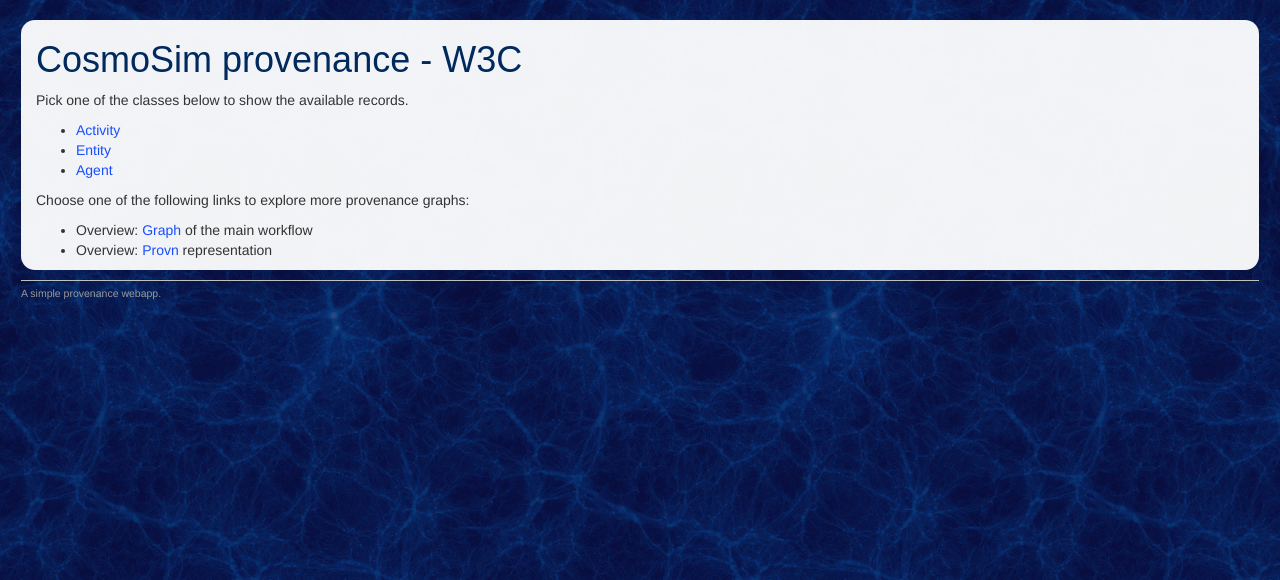
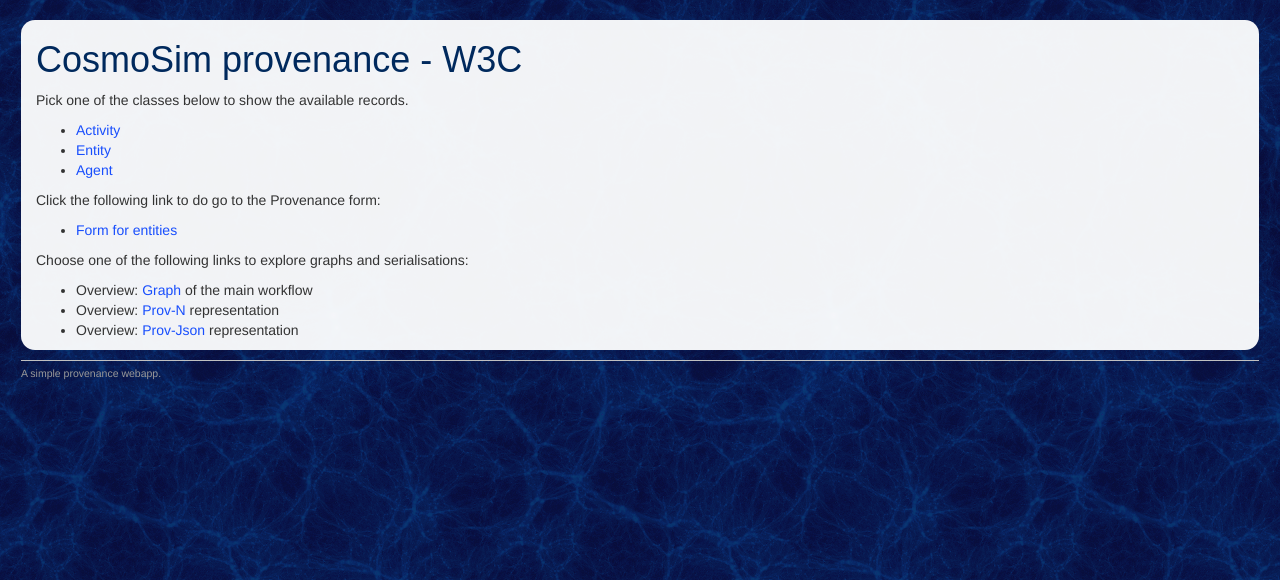
Before and after one commit to kristinriebe/django-provenance, a Django app: page /w3c/ in a window 1280 px wide. Shown: the top 580 px of the page. Run offline with Django 3.2, Linux system fonts and the light colour scheme; some libraries are stand-ins or nearby versions.

Commit message:
Changes from before the InterOp, only w3c-app properly working.

```diff
--- a/core/static/core/style.css
+++ b/core/static/core/style.css
@@ -9,7 +9,7 @@
   color: #333;
   padding-left: 1.5em;
   padding-right: 1.5em;
-  background-image: url("/static/core/background.png");url('{% static 'core/DroidSans.ttf' %}');
+  background-image: url("/static/core/background.png");
   background-color: #000066;
   background-repeat: repeat;
 }
--- a/data/insert_data_w3c.sql
+++ b/data/insert_data_w3c.sql
@@ -9,12 +9,12 @@
 DELETE FROM prov_w3c_wasattributedto;
 
 INSERT INTO prov_w3c_activity (id, label, type, subtype, code, parameter, description, startTime, endTime, docuLink) VALUES
-  ("mdr1:act_simulation", "MDR1 simulation", "cs:simulation", "", "ART", "{force resolution: , starting redshift: ...}", "The simulation MultiDark Run 1","2012", "2012", "Prada et al. (2012), MNRAS, 423, 3018, http://adsabs.harvard.edu/abs/2012MNRAS.423.3018P"),
+  ("mdr1:act_simulation", "MDR1 simulation", "cs:simulation", "", "ART", "{'force resolution': '7 kpc/h', 'starting redshift': 65.0}", "The simulation MultiDark Run 1","2012", "2012", "Prada et al. (2012), MNRAS, 423, 3018, http://adsabs.harvard.edu/abs/2012MNRAS.423.3018P"),
   ("mdr1:act_fof", "MDR1 FOF halo finding", "cs:post-processing", "cs:halofinder", "FOF", "{rel. linking length: 0.17}", "Running the FOF halo finder, basic linking length 0.17", "-", "-", "Riebe et al. (2013), AN, 334, 691, http://adsabs.harvard.edu/abs/2013AN....334..691R"),
   ("mdr1:act_fofc", "MDR1 FOFc halo finding, c-version", "cs:post-processing", "cs:halofinder", "FOF", "{rel. linking length: 0.2}", "Running the FOF halo finder, basic linking length 0.2", "-", "-", "Riebe et al. (2013), AN, 334, 691, http://adsabs.harvard.edu/abs/2013AN....334..691R"),
   ("mdr1:act_fofmtree", "MDR1 FOFMtree building", "cs:post-processing", "cs:mergertreebuilding", "FOF tree builder", "{}", "Building the merger tree for a FOF halo finder", "-", "-", "-"),
   ("mdr1:act_rockstar", "MDR1 Rockstar building", "cs:post-processing", "cs:mergertreebuilding", "Rockstar", "{}", "Building the Rockstar catalog + merger tree", "-", "-", "-"),
-  ("mdpl2:act_simulation", "MDPL2 simulation", "cs:simulation", "", "ART", "{}", "The MDPL2 simulation","2014", "2014", "Klypin, Yepes, Gottlöber, Prada, Heß, (2016) MNRAS 457, 4340, http://adsabs.harvard.edu/abs/2012MNRAS.423.3018P"),
+  ("mdpl2:act_simulation", "MDPL2 simulation", "cs:simulation", "", "ART", "{'force resolution': '5 to 13 kpc/h', 'starting redshift': 120.0}", "The MDPL2 simulation","2014", "2014", "Klypin, Yepes, Gottlöber, Prada, Heß, (2016) MNRAS 457, 4340"),
   ("mdpl2:act_fof", "MDPL2 FOF halo finding", "cs:post-processing", "cs:halofinder", "FOF", "{}", "Running the FOF halo finder, basic linking length 0.17", "-", "-", "Riebe et al. (2013), AN, 334, 691, http://adsabs.harvard.edu/abs/2013AN....334..691R"),
   ("mdpl2:act_rockstar", "MDPL2 Rockstar building", "cs:post-processing", "cs:mergertreebuilding", "Rockstar", "{}", "Building the Rockstar catalog + merger tree", "-", "-", "-"),
   ("mdpl2:act_galacticus", "Running Galacticus on MDPL2", "cs:post-processing", "cs:galaxybuilding", "Galacticus", "{}", "Building the Galacticus galaxy catalog", "2015-07-01", "2015-09-01", "Behroozi, Wechsler and Wu, 2013, APJ 762, 109")
--- a/prov_w3c/static/prov_w3c/provgraphs.js
+++ b/prov_w3c/static/prov_w3c/provgraphs.js
@@ -25,10 +25,10 @@
 var path = sankey.link();
 
 // get activity id from div with id="activity_id":
-var activity_id = d3.select("#activity_id").text();
+//var activity_id = d3.select("#activity_id").text();
 
 // load the data
-var jsonurl = 'graphjson' // append graphjson to the path to get json representation of data
+var jsonurl = 'graphjson';  // append graphjson to the path to get json representation of data
 d3.json(jsonurl, function(prov) {
   sankey
       .nodes(prov.nodes)
--- a/prov_w3c/templates/prov_w3c/index.html
+++ b/prov_w3c/templates/prov_w3c/index.html
@@ -14,10 +14,18 @@
 </ul>
 
 <p>
-    Choose one of the following links to explore more provenance graphs:
+    Click the following link to do go to the Provenance form:
+</p>
+<ul>
+    <li><a href="{% url 'prov_w3c:get_entityId' %}">Form for entities</a></li>
+</ul>
+
+<p>
+    Choose one of the following links to explore graphs and serialisations:
 </p>
 <ul>
     <li>Overview: <a href="{% url 'prov_w3c:graph' %}">Graph</a> of the main workflow</li>
-    <li>Overview: <a href="{% url 'prov_w3c:provn' %}">Provn</a> representation</li>
+    <li>Overview: <a href="{% url 'prov_w3c:provn' %}">Prov-N</a> representation</li>
+    <li>Overview: <a href="{% url 'prov_w3c:provjson' %}">Prov-Json</a> representation</li>
 </ul>
 {% endblock %}
--- a/prov_w3c/urls.py
+++ b/prov_w3c/urls.py
@@ -19,6 +19,7 @@
     # agents
     url(r'^agents/$', views.AgentsView.as_view(), name='agents'),
     url(r'^agents/(?P<pk>[0-9a-zA-Z.:_-]+)/$', views.AgentDetailView.as_view(), name='agent_detail'),
+
     # graphs
     url(r'^graph/$', views.graph, name='graph'),
     url(r'^graph/graphjson$', views.fullgraphjson, name='graphjson'),
@@ -26,6 +27,11 @@
 #    url(r'^graph/mdpl2$', views.graphsingle, name='graph'),
 #    url(r'^graph/(?[0-9a-zA-Z.:_-]+)/graphjson$', views.graphjsonact, name='graphjsonact'),
 
+    # provenance graph for given entity using form
+    url(r'^form/$', views.get_entityId, name='get_entityId'),
+    url(r'^(?P<entity_id>[0-9a-zA-Z.:_-]+)/detail/$', views.provdetail, name='provdetail'),
+    url(r'^(?P<entity_id>[0-9a-zA-Z.:_-]+)/detail/graphjson$', views.provdetailjson, name='provdetail'),
+
     # serialisations
     url(r'^provn/$', views.provn, name='provn'),
     url(r'^provjson/$', views.provjson, name='provjson'),
--- a/prov_w3c/views.py
+++ b/prov_w3c/views.py
@@ -1,6 +1,6 @@
 # -*- coding: utf-8 -*-
-from django.shortcuts import render
-from django.http import HttpResponse
+from django.shortcuts import get_object_or_404, render
+from django.http import HttpResponse, HttpResponseRedirect
 from django.core.urlresolvers import reverse
 from django.views import generic
 import json
@@ -9,6 +9,7 @@
 from django.core import serializers
 from rest_framework.renderers import JSONRenderer
 import codecs  # for adding BOM mark at beginning of responses (e.g. json with umlauts)
+from .forms import EntityForm
 
 from .models import Activity, Entity, Used, WasGeneratedBy, Agent, WasAssociatedWith, WasAttributedTo
 
@@ -213,6 +214,7 @@
     return HttpResponse(codecs.BOM_UTF8 + json.dumps(prov_dict, indent=4, ensure_ascii=False).encode('utf8'), content_type='text/plain', charset='utf-8')
 
 def fullgraphjson(request):
+    """"Construct json from all objects in database, for graph view"""
     #activity = get_object_or_404(Activity, pk=activity_id)
     #return HttpResponse(json.dumps(data), content_type='application/json')
     #activity_dict = {'id': activity.id, 'label': activity.label, 'type': activity.type, 'description': activity.description}
@@ -286,62 +288,161 @@
 
     return JsonResponse(prov_dict)
 
-def graphjsonact(request):
-    activity = get_object_or_404(Activity, pk=activity_id)
 
-    activity_list = Activity.objects.all()
-    entity_list = Entity.objects.all()
-    agent_list = Agent.objects.all()
+def get_entityId(request):
+    """Get entity_id from a form"""
 
-    used_list = Used.objects.all()
-    wasGeneratedBy_list = WasGeneratedBy.objects.all()
-    wasAssociatedWith_list = WasAssociatedWith.objects.all()
-    wasAttributedTo_list = WasAttributedTo.objects.all()
-    #hadMember_list = HadMember.objects.all()
+    # Get the context from the request.
+    #context = RequestContext(request)
 
+    if request.method == 'POST':
+        form = EntityForm(request.POST)
+        # check whether it's valid:
+        if form.is_valid():
+        # process the data in form.cleaned_data as required
+            try:
+                #detail = form.cleaned_data['detail_flag']
+                #print "detail: ", detail
+
+                # get the entity from entity table:
+                print "entity_id: ", form.cleaned_data['entity_id']
+                entity = Entity.objects.get(id=form.cleaned_data['entity_id'])
+
+                return HttpResponseRedirect('/w3c/' + str(entity.id) + '/detail')
+
+            except ValueError:
+                form = EntityForm(request.POST)
+        else:
+            #print form.errors # or add_error??
+            pass
+
+    # if a GET (or any other method) we'll create a blank form
+    else:
+        form = EntityForm()
+
+    return render(request, 'prov_w3c/entity_form.html', {'form': form})
+
+
+def provdetail(request, entity_id):
+    entity = get_object_or_404(Entity, pk=entity_id)
+
+    return render(request, 'prov_w3c/provdetail.html', {'entity': entity})
+
+
+def provdetailjson(request, entity_id):
+
+    entity = get_object_or_404(Entity, pk=entity_id)
+    #print "entity: ", entity
     nodes_dict = []
     count_nodes = 0
-    count_act = 0
-
     links_dict = []
     count_link = 0
 
-    map_activity_ids = {}
-    map_entity_ids = {}
-    map_agent_ids = {}
+    map_nodes_ids = {}
+    prov = {
+        'nodes_dict': nodes_dict,
+        'links_dict': links_dict,
+        'map_nodes_ids': map_nodes_ids,
+        'count_nodes': count_nodes,
+        'count_link': count_link
+    }
+
+    # put first entity into json:
+    prov['nodes_dict'].append({'name': entity.label, 'type': 'entity'})
+    prov['map_nodes_ids'][entity.id] = prov['count_nodes']
+    prov['count_nodes'] = prov['count_nodes'] + 1
+
+    prov = find_entity_detail(entity, prov)
+
+    #print "prov: ", prov
+
+    prov_dict = {"nodes": prov['nodes_dict'], "links": prov['links_dict']}
+
+    return JsonResponse(prov_dict)
 
 
-    for a in activity_list:
-        nodes_dict.append({"name": a.label, "type": "activity"})
-        map_activity_ids[a.id] = count_nodes
-        count_nodes = count_nodes + 1
+def find_entity_detail(entity, prov):
+    """Find an entity (backwards), detail view"""
 
-    for e in entity_list:
-        nodes_dict.append({"name": e.label, "type": "entity"})
-        map_entity_ids[e.id] = count_nodes
-        count_nodes = count_nodes + 1
+    if "prov:collection" not in entity.type.split(';'):
+        # track the provenance information backwards
+        queryset = WasGeneratedBy.objects.filter(entity=entity.id)
+        print "queryset: ", queryset
+        if (len(queryset) == 0):
+            # nothing found
+            pass
+        elif (len(queryset) > 1):
+            raise ValueError("More than one wasGeneratedBy-relation found. Does this make any sense?")
+        elif (len(queryset) == 1):
+            wg = queryset[0]
+            print "Entity " + entity.id + " wasGeneratedBy activity: ", wg.activity.id
 
-    for ag in agent_list:
-        nodes_dict.append({"name": ag.label, "type": "agent"})
-        map_agent_ids[ag.id] = count_nodes
-        count_nodes = count_nodes + 1
+            # add activity to prov-json for graphics, if not yet done
+            # (use map_activity_ids for easier checking)
 
-    # add links (source, target, value)
-    for u in used_list:
-        links_dict.append({"source": map_activity_ids[u.activity.id], "target": map_entity_ids[u.entity.id], "value": 0.5, "type": "used"})
-        count_link = count_link + 1
+            if wg.activity.id not in prov['map_nodes_ids']:
+                prov['nodes_dict'].append({'name': wg.activity.label, 'type': 'activity'})
+                prov['map_nodes_ids'][wg.activity.id] = prov['count_nodes']
+                prov['count_nodes'] = prov['count_nodes'] + 1
 
-    for w in wasGeneratedBy_list:
-        links_dict.append({"source": map_entity_ids[w.entity.id], "target": map_activity_ids[w.activity.id], "value": 0.5, "type": "wasGeneratedBy"})
-        count_link = count_link + 1
+                # also add affiliated agent, if exists
+                queryset = WasAssociatedWith.objects.filter(activity=wg.activity.id)
+                for wa in queryset:
+                    agent = Agent.objects.filter(id=wa.agent.id)[0]
+                    print "agent: ", agent
 
-    for w in wasAssociatedWith_list:
-        links_dict.append({"source": map_activity_ids[w.activity.id], "target": map_agent_ids[w.agent.id], "value": 0.2, "type": "wasAssociatedWith"})
-        count_link = count_link + 1
+                    # add agent to nodes
+                    prov['nodes_dict'].append({'name': agent.label, 'type': 'agent'})
+                    prov['map_nodes_ids'][agent.id] = prov['count_nodes']
+                    prov['count_nodes'] = prov['count_nodes'] + 1
 
-    for w in wasAttributedTo_list:
-        links_dict.append({"source": map_entity_ids[w.entity.id], "target": map_agent_ids[w.agent.id], "value": 0.2, "type": "wasAttributedTo"})
-        count_link = count_link + 1
+                    # add wasAssociatedWith-link
+                    prov['links_dict'].append({"source": prov['map_nodes_ids'][wg.activity.id], "target": prov['map_nodes_ids'][agent.id], "value": 0.2, "type": "wasAssociatedWith"})
+                    prov['count_link'] = prov['count_link'] + 1
 
-    prov_dict = {"nodes": nodes_dict, "links": links_dict}
-    return JsonResponse(prov_dict)
+
+                # follow provenance along this activity
+                prov = find_activity_detail(wg.activity, prov)
+
+            # add wasGeneratedBy-link
+            prov['links_dict'].append({"source": prov['map_nodes_ids'][wg.entity.id], "target": prov['map_nodes_ids'][wg.activity.id], "value": 0.2, "type": "wasGeneratedBy"})
+            prov['count_link'] = prov['count_link'] + 1
+
+
+            # there should be only ONE activity (or -collection)
+            # that generated this entity
+
+
+    # if nothing found until now, then I have reached an endpoint in the graph
+    #print "Giving up, no more provenance for entity found."
+    return prov
+
+
+def find_activity_detail(activity, prov):
+    """Find an activity (backwards), detail view"""
+
+    queryset = Used.objects.filter(activity=activity.id)
+
+    # There definitely can be more than one used-relation
+    if len(queryset) == 0:
+        pass
+    else:
+        for u in queryset:
+            if "prov:collection" not in u.entity.type.split(';'):
+                print "Activity " + activity.id + " used entity ", u.entity.id
+                # add entity to prov-json, if not yet done
+                if u.entity.id not in prov['map_nodes_ids']:
+                    prov['nodes_dict'].append({'name': u.entity.label, 'type': 'entity'})
+                    prov['map_nodes_ids'][u.entity.id] = prov['count_nodes']
+                    prov['count_nodes'] = prov['count_nodes'] + 1
+
+                    # follow this entity's provenance
+                    prov = find_entity_detail(u.entity, prov)
+
+                # add used-link:
+                prov['links_dict'].append({"source": prov['map_nodes_ids'][activity.id], "target": prov['map_nodes_ids'][u.entity.id], "value": 0.2, "type": "used"})
+                prov['count_link'] = prov['count_link'] + 1
+
+
+    #print "Giving up, no more provenance for activity found."
+    return prov
```
Also changed, not shown: data/insert_data_vo.sql (+20 -10 lines), prov_vo/models.py (+12 -5 lines), db.sqlite3, 3 other files.
